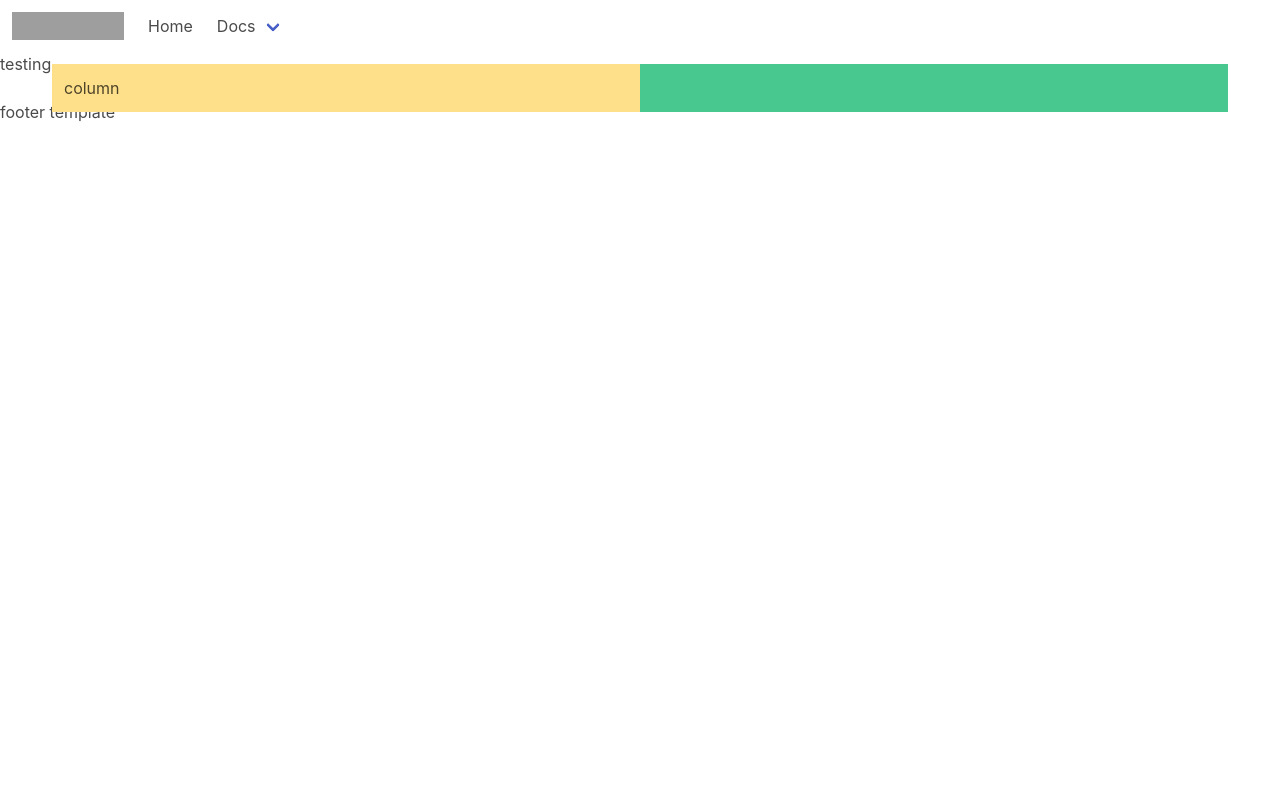
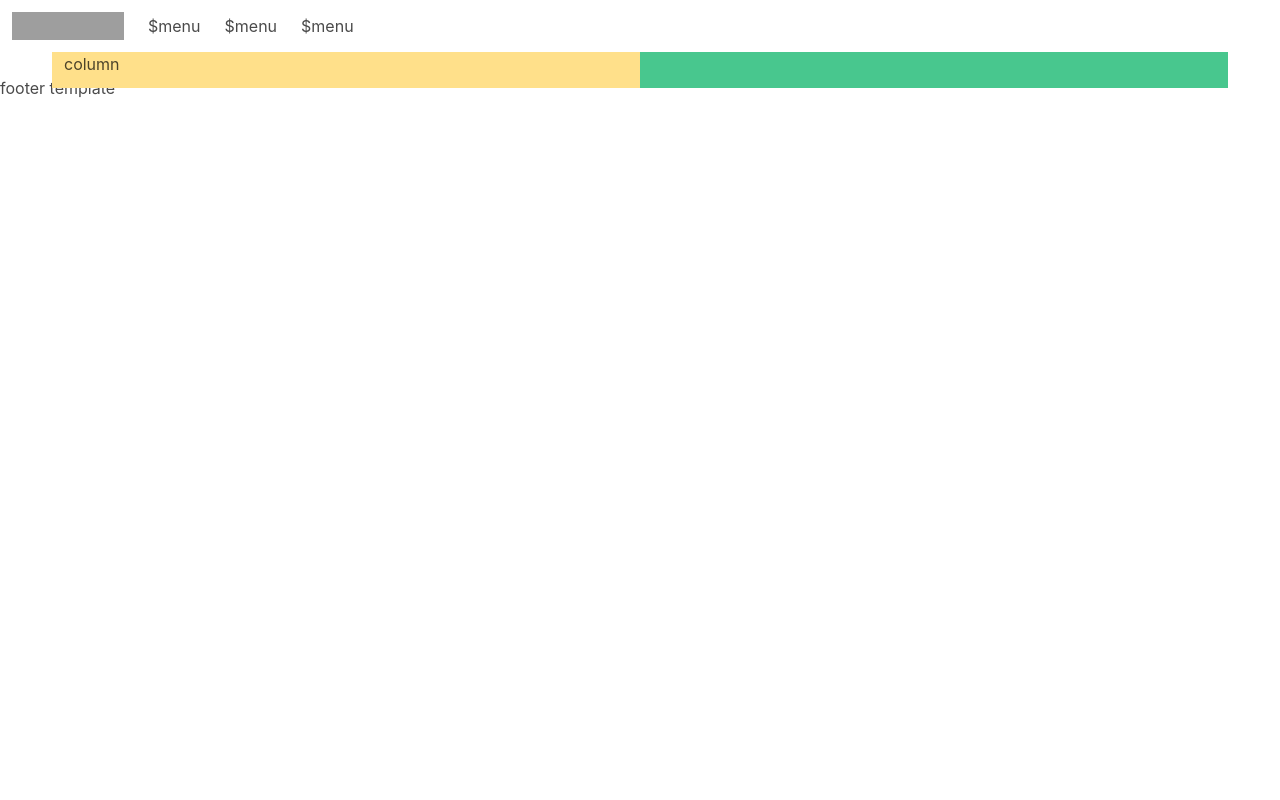
Before and after one commit to luckysher/PHPDemos, a PHP site: page / in a window 1280 px wide. Run offline with PHP 8.4, Linux system fonts and the light colour scheme; data that the repository does not hold is empty; some libraries are stand-ins or nearby versions; grey boxes are pictures that could not be loaded.

Commit message:
updated demo data.php

```diff
--- a/templates/demo_data/data.php
+++ b/templates/demo_data/data.php
@@ -2,9 +2,11 @@
    class PHPDemos{
         //  Demo vars
         public $title;
+        public $menus;
 
         public function __construct(){
             $this->title = "PHP Demos";
+            $this->menus = ['Home', 'Contact us', 'About Us'];
         }
 
         public function setTitle($title){
--- a/templates/header/header.php
+++ b/templates/header/header.php
@@ -1,55 +1,29 @@
 <?php
 
-echo "<nav class='navbar is-transparent'>
-  <div class='navbar-brand'>
-    <a class='navbar-item' href='https://bulma.io'>
-      <img src='https://bulma.io/images/bulma-logo.png' alt='Bulma: a modern CSS framework based on Flexbox' width='112' height='28'>
+echo '<nav class="navbar is-transparent">
+        <div class="navbar-brand">
+            <a class="navbar-item" href="https://bulma.io">
+                <img src="https://bulma.io/images/bulma-logo.png" alt="PHP Demos" width="112" height="28">
             </a>
-    <div class='navbar-burger burger' data-target='navbarExampleTransparentExample'>
+            <div class="navbar-burger burger">
               <span></span>
               <span></span>
               <span></span>
             </div>
         </div>
+        <div class="navbar-menu">
+        <div class="navbar-start">';
 
-  <div id='navbarExampleTransparentExample' class='navbar-menu'>
-    <div class='navbar-start'>
-      <a class='navbar-item' href='https://bulma.io/'>
-        Home
-      </a>
-      <div class='navbar-item has-dropdown is-hoverable'>
-        <a class='navbar-link' href='/documentation/overview/start/'>
-          Docs
-        </a>
-        <div class='navbar-dropdown is-boxed'>
-          <a class='navbar-item' href='/documentation/overview/start/'>
-            Overview
-          </a>
-          <a class='navbar-item' href='https://bulma.io/documentation/modifiers/syntax/'>
-            Modifiers
-          </a>
-          <a class='navbar-item' href='https://bulma.io/documentation/columns/basics/'>
-            Columns
-          </a>
-          <a class='navbar-item' href='https://bulma.io/documentation/layout/container/'>
-            Layout
-          </a>
-          <a class='navbar-item' href='https://bulma.io/documentation/form/general/'>
-            Form
-          </a>
-          <hr class='navbar-divider'>
-          <a class='navbar-item' href='https://bulma.io/documentation/elements/box/'>
-            Elements
-          </a>
-          <a class='navbar-item is-active' href='https://bulma.io/documentation/components/breadcrumb/'>
-            Components
-          </a>
+foreach($demos->menus as $menu){
+   echo '<a class="navbar-item" href="/">
+             $menu
+         </a>';
+}
+
+echo '        </div>
+             </div>
+           <div class="navbar-end">
          </div>
        </div>
-    </div>
-    <div class='navbar-end'>
-    </div>
-  </div>
-</nav>";
-echo 'testing...';
+      </nav>';
 ?>
```
Lines whose indentation alone changed are shown as unchanged.
